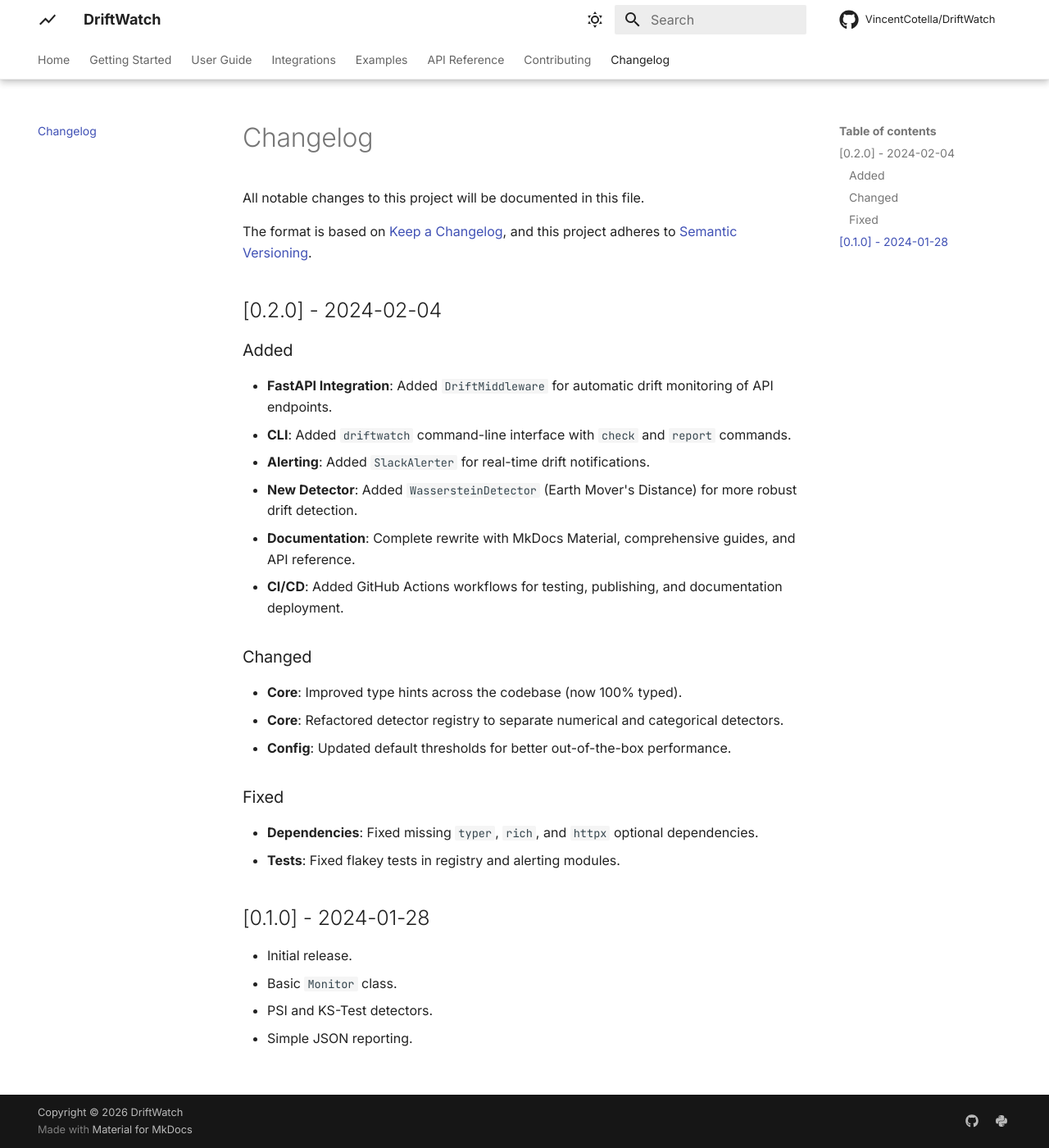
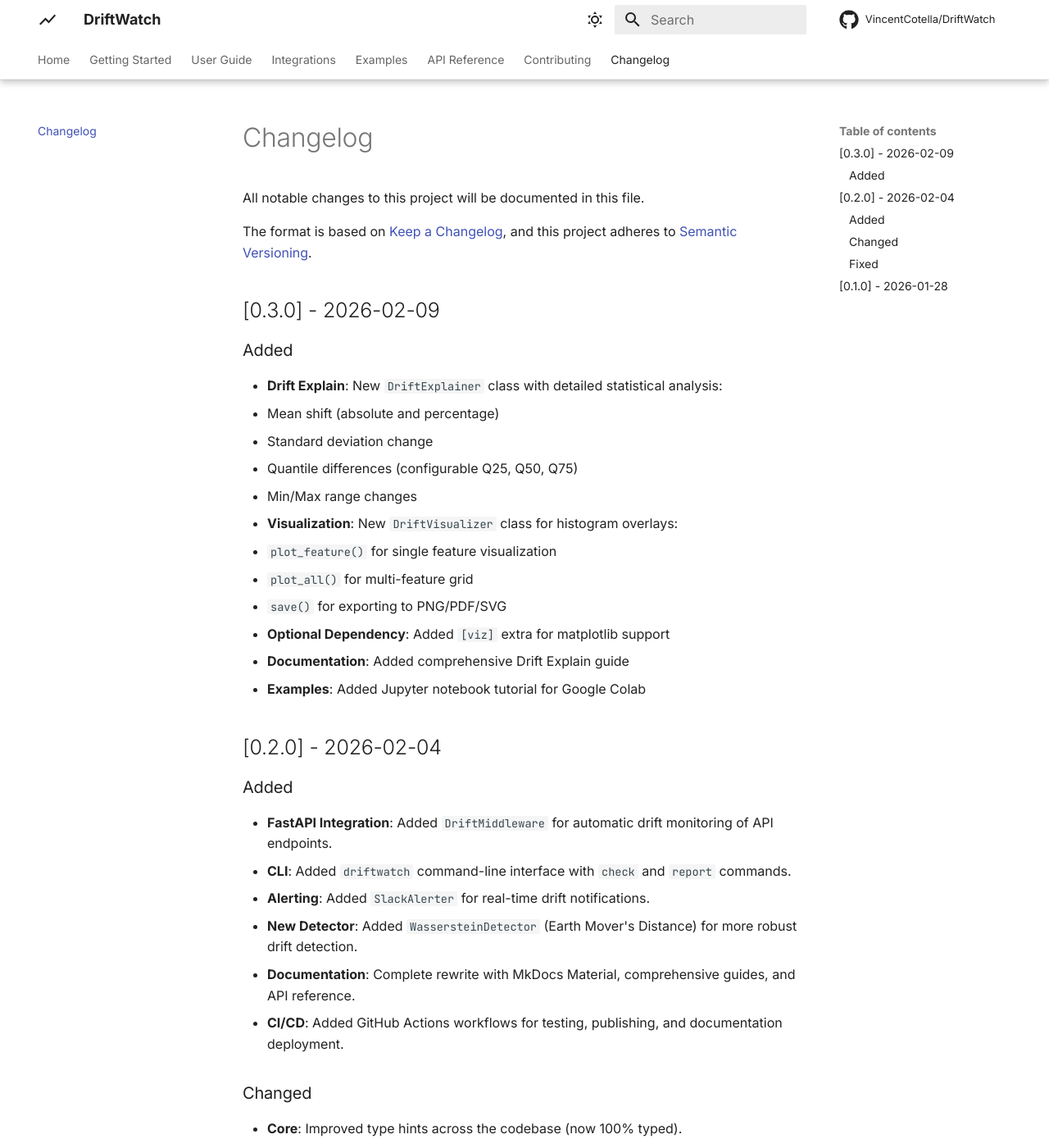
Before and after one commit to VincentCotella/DriftWatch, an MkDocs documentation site: the page built from docs/changelog.md, in a window 1280 px wide and 1400 px high. Shown: the whole window at 82% size. Built offline with MkDocs 1.6.1 and Material for MkDocs 9.7.7, drawn with Linux system fonts in a browser that asks for light colours; comment, search, counter and statistics services are not loaded; the version menu is left out.

Commit message:
fix: format notebook and update docs/changelog.md dates

```diff
--- a/docs/changelog.md
+++ b/docs/changelog.md
@@ -5,7 +5,24 @@ All notable changes to this project will be documented in this file.
 The format is based on [Keep a Changelog](https://keepachangelog.com/en/1.0.0/),
 and this project adheres to [Semantic Versioning](https://semver.org/spec/v2.0.0.html).
 
-## [0.2.0] - 2024-02-04
+## [0.3.0] - 2026-02-09
+
+### Added
+
+- **Drift Explain**: New `DriftExplainer` class with detailed statistical analysis:
+  - Mean shift (absolute and percentage)
+  - Standard deviation change
+  - Quantile differences (configurable Q25, Q50, Q75)
+  - Min/Max range changes
+- **Visualization**: New `DriftVisualizer` class for histogram overlays:
+  - `plot_feature()` for single feature visualization
+  - `plot_all()` for multi-feature grid
+  - `save()` for exporting to PNG/PDF/SVG
+- **Optional Dependency**: Added `[viz]` extra for matplotlib support
+- **Documentation**: Added comprehensive Drift Explain guide
+- **Examples**: Added Jupyter notebook tutorial for Google Colab
+
+## [0.2.0] - 2026-02-04
 
 ### Added
 
@@ -27,7 +44,7 @@ and this project adheres to [Semantic Versioning](https://semver.org/spec/v2.0.0
 - **Dependencies**: Fixed missing `typer`, `rich`, and `httpx` optional dependencies.
 - **Tests**: Fixed flakey tests in registry and alerting modules.
 
-## [0.1.0] - 2024-01-28
+## [0.1.0] - 2026-01-28
 
 - Initial release.
 - Basic `Monitor` class.
```
Also changed, not shown: 1 other file.
